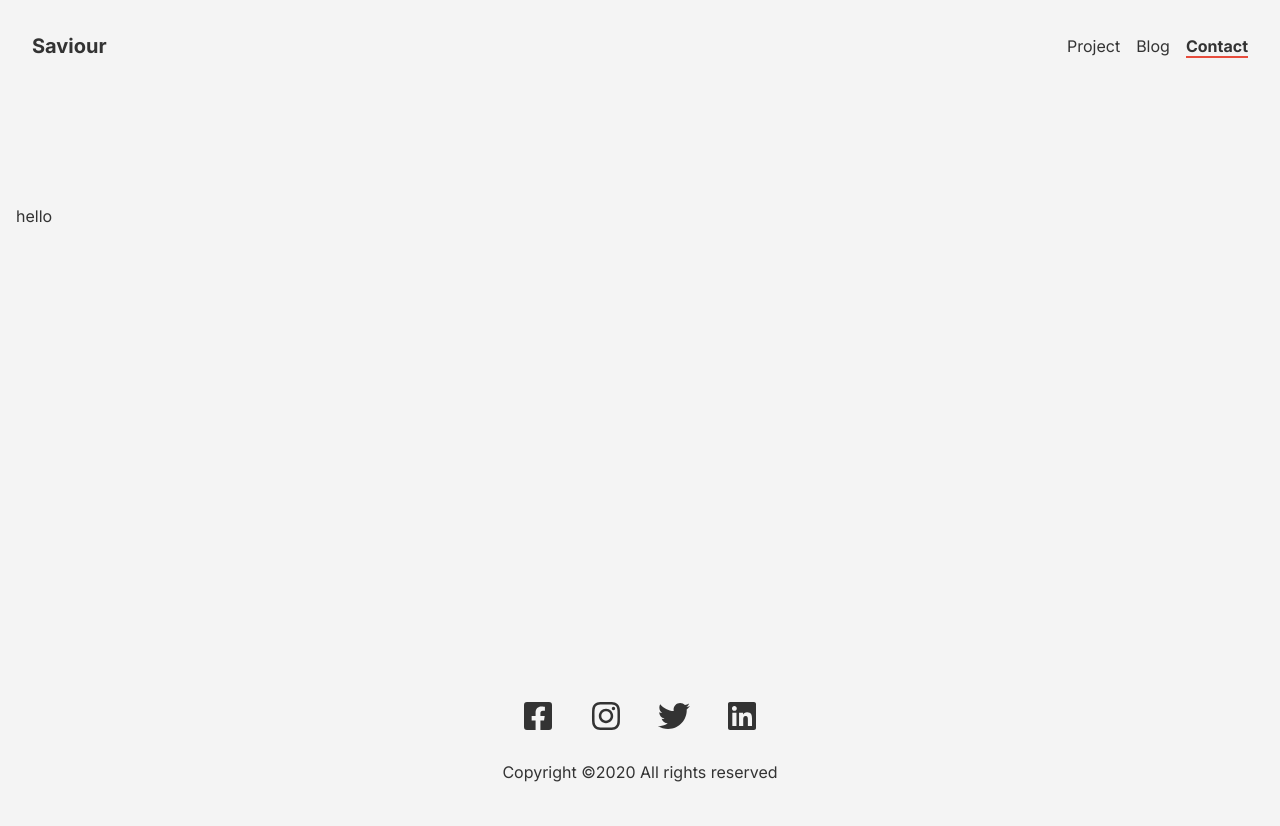
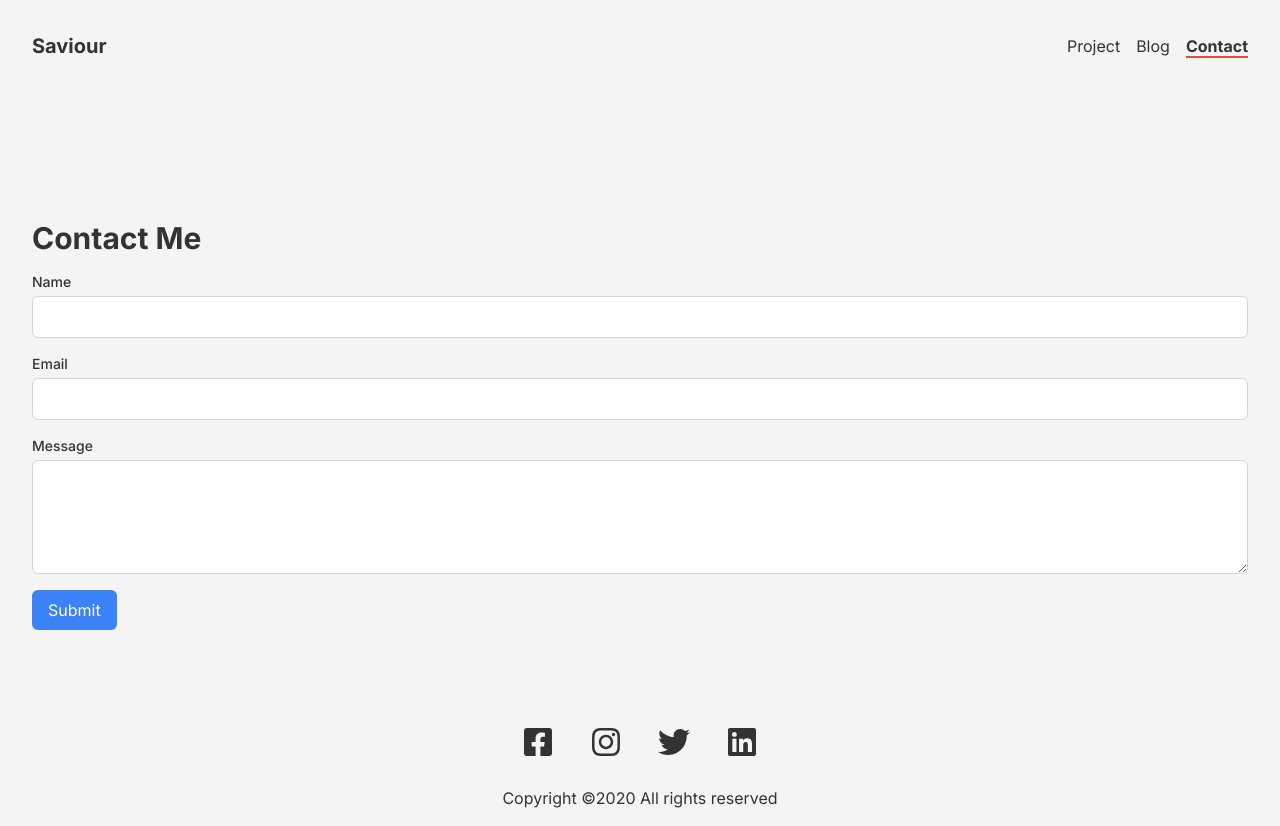
Before and after one commit to TheSaviourEking/portfolio, a Next.js app: page /contact in a window 1280 px wide. Before the commit the page ends 800 px from the top, so only its background shows below. Built offline with nearby package versions, Linux system fonts and the light colour scheme.

Commit message:
chore: add contact page

```diff
--- a/app/contact/page.tsx
+++ b/app/contact/page.tsx
@@ -1,11 +1,100 @@
-import React from 'react'
+'use client';
 
-const page = () => {
+import { useState } from 'react';
+
+export default function ContactPage() {
+  const [formData, setFormData] = useState({
+    name: '',
+    email: '',
+    message: '',
+  });
+
+  const [submitted, setSubmitted] = useState(false);
+
+  const handleChange = (e) => {
+    setFormData({ ...formData, [e.target.name]: e.target.value });
+  };
+
+  const handleSubmit = async (e) => {
+    e.preventDefault();
+    try {
+      const res = await fetch('/api/contact', {
+        method: 'POST',
+        headers: {
+          'Content-Type': 'application/json',
+        },
+        body: JSON.stringify(formData),
+      });
+
+      if (res.ok) {
+        setSubmitted(true);
+        setFormData({ name: '', email: '', message: '' });
+      } else {
+        // Handle error response
+        console.error('Error submitting form');
+      }
+    } catch (error) {
+      console.error('Error:', error);
+    }
+  };
+
   return (
-    <div>
-      hello
+    <div className="container mx-auto p-4">
+      <h1 className="text-3xl font-bold mb-4">Contact Me</h1>
+      {submitted ? (
+        <p className="text-green-500">Thank you for your message!</p>
+      ) : (
+        <form onSubmit={handleSubmit} className="space-y-4">
+          <div>
+            <label htmlFor="name" className="block text-sm font-medium">
+              Name
+            </label>
+            <input
+              type="text"
+              id="name"
+              name="name"
+              value={formData.name}
+              onChange={handleChange}
+              className="mt-1 block w-full px-3 py-2 border border-gray-300 rounded-md"
+              required
+            />
+          </div>
+          <div>
+            <label htmlFor="email" className="block text-sm font-medium">
+              Email
+            </label>
+            <input
+              type="email"
+              id="email"
+              name="email"
+              value={formData.email}
+              onChange={handleChange}
+              className="mt-1 block w-full px-3 py-2 border border-gray-300 rounded-md"
+              required
+            />
+          </div>
+          <div>
+            <label htmlFor="message" className="block text-sm font-medium">
+              Message
+            </label>
+            <textarea
+              id="message"
+              name="message"
+              value={formData.message}
+              onChange={handleChange}
+              className="mt-1 block w-full px-3 py-2 border border-gray-300 rounded-md"
+              rows="4"
+              required
+            ></textarea>
+          </div>
+          <button
+            type="submit"
+            className="bg-blue-500 text-white px-4 py-2 rounded-md hover:bg-blue-600"
+          >
+            Submit
+          </button>
+        </form>
+      )}
     </div>
-  )
+  );
 }
-
-export default page
```
